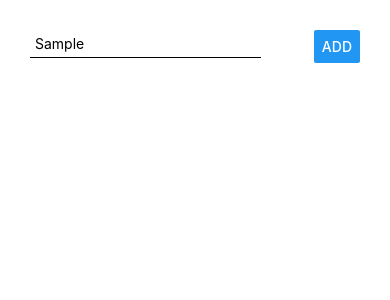
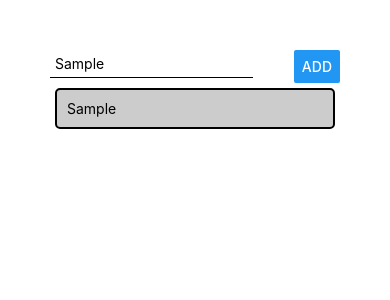
Before and after one commit to andrew-braun/course-goals-app, a React Native app: screen / in a window 390 px wide. Both pictures are taken after typing "Sample" into the empty fields and a click on the button "ADD". Shown: the top 300 px of the page. Built offline with nearby package versions, Linux system fonts and the light colour scheme.

Commit message:
feat: Add item to list rendered in ScrollView

```diff
--- a/App.js
+++ b/App.js
@@ -1,32 +1,72 @@
 import { StatusBar } from "expo-status-bar";
-import React from "react";
-import { StyleSheet, TextInput, View, Button } from "react-native";
+import React, { useState } from "react";
+import {
+	StyleSheet,
+	TextInput,
+	View,
+	Button,
+	Text,
+	ScrollView,
+	FlatList,
+} from "react-native";
 
 export default function App() {
+	const [enteredGoal, setEnteredGoal] = useState("");
+	const [goalList, setGoalList] = useState([]);
+
+	const updateGoalInput = (textInput) => {
+		setEnteredGoal(textInput);
+	};
+
+	const updateGoalList = () => {
+		setGoalList((goalList) => [...goalList, enteredGoal]);
+		console.log(goalList);
+	};
+
 	return (
-		<View style={{ padding: 30 }}>
-			<View
-				style={{
-					flexDirection: "row",
-					justifyContent: "space-between",
-					alignItems: "center",
-				}}
-			>
+		<View style={styles.screen}>
+			<View style={styles.inputContainer}>
 				<TextInput
 					placeholder="Course Goal"
-					style={{
-						borderBottomColor: "black",
-						borderBottomWidth: 1,
-						marginBottom: 5,
-						padding: 5,
-						width: "70%",
-					}}
+					style={styles.itemInput}
+					onChangeText={updateGoalInput}
+					value={enteredGoal}
 				/>
-				<Button title="ADD" style={{}} />
+				<Button title="ADD" onPress={updateGoalList} />
 			</View>
-			<View></View>
+			<ScrollView>
+				{goalList.map((goal, index) => (
+					<View style={styles.goalItem} key={index}>
+						<Text>{goal}</Text>
+					</View>
+				))}
+			</ScrollView>
 		</View>
 	);
 }
 
-const styles = StyleSheet.create({});
+const styles = StyleSheet.create({
+	screen: {
+		padding: 50,
+	},
+	inputContainer: {
+		flexDirection: "row",
+		justifyContent: "space-between",
+		alignItems: "center",
+	},
+	itemInput: {
+		borderBottomColor: "black",
+		borderBottomWidth: 1,
+		marginBottom: 5,
+		padding: 5,
+		width: "70%",
+	},
+	goalItem: {
+		margin: 5,
+		padding: 10,
+		borderColor: "black",
+		borderWidth: 2,
+		borderRadius: 5,
+		backgroundColor: "#ccc",
+	},
+});
```
